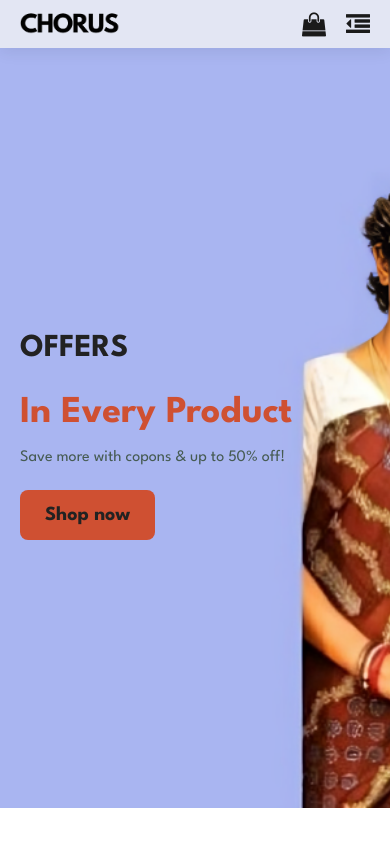
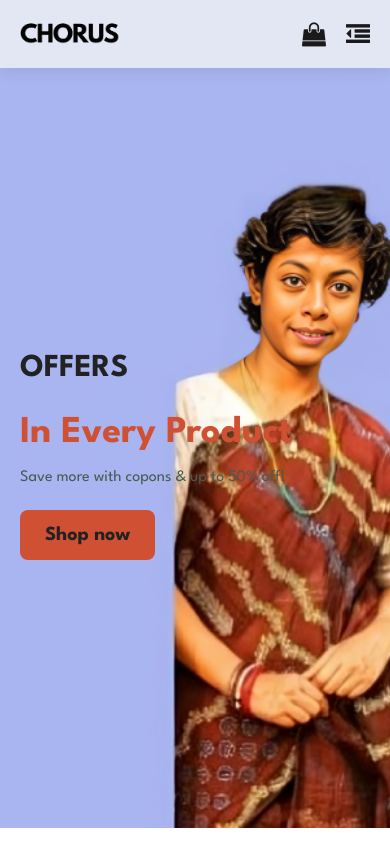
Before and after one commit to TM-EMTU/chrous, a plain HTML site: page index.html in a window 390 px wide. Shown: the top 844 px of the page. Drawn offline with Linux system fonts and the light colour scheme.

Commit message:
style.css

```diff
--- a/style.css
+++ b/style.css
@@ -99,7 +99,7 @@ p {
   display: none;
 }
 #hero {
-  background-image: url("hero-1.png");
+  background-image: url(hero-1.png);
   height: 90vh;
   width: 100%;
   background-size: cover;
@@ -163,7 +163,6 @@ p {
 #Product1 .pro .des {
   text-align: start;
   padding: 10px 0;
-  color: yellow;
 }
 #Product1 .pro .des span {
   color: #606063;
@@ -401,7 +400,7 @@ p {
 }
 @media (max-width: 477px) {
   #header {
-    padding: 10px 20px;
+    padding: 20px 20px;
   }
   h1 {
     font-size: 38px;
@@ -414,7 +413,7 @@ p {
   }
   #hero {
     padding: 0 20px;
-    background-position: 55%;
+    background-position: 70%;
   }
 
   #Product1 {
@@ -442,6 +441,9 @@ p {
     position: absolute;
     bottom: 20px;
     right: 10px;
+  }
+  #Product1 .pro:hover {
+    box-shadow: none;
   }
   #Bannar h2 {
     font-size: 30px;
```
